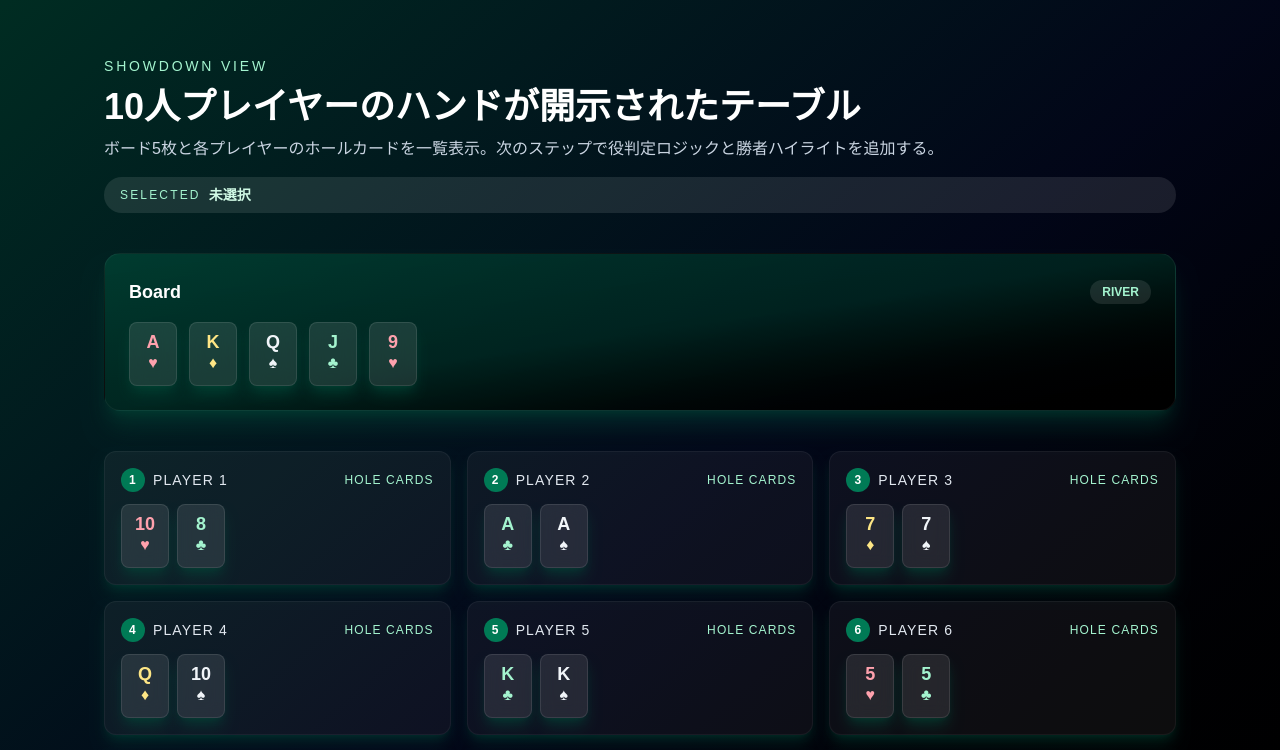
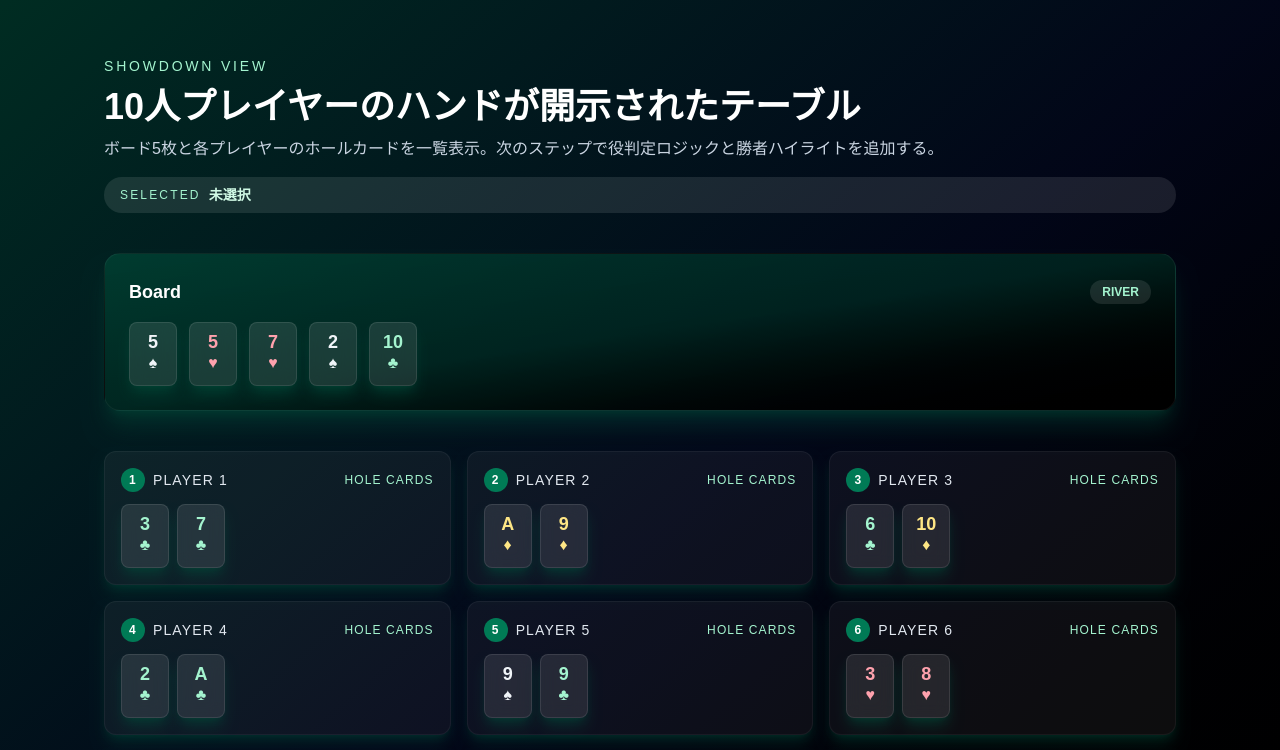
Before and after one commit to gyokuro06/who-the-hell-wins, a Next.js app: page / in a window 1280 px wide. Shown: the top 750 px of the page. Built offline with nearby package versions, Linux system fonts and the light colour scheme.

Commit message:
shuffle cards

```diff
--- a/src/app/page.tsx
+++ b/src/app/page.tsx
@@ -16,27 +16,6 @@ type Player = {
 };
 
 type CardContext = "board" | "hole";
-
-const board: Card[] = [
-  { rank: "A", suit: "hearts" },
-  { rank: "K", suit: "diamonds" },
-  { rank: "Q", suit: "spades" },
-  { rank: "J", suit: "clubs" },
-  { rank: "9", suit: "hearts" },
-];
-
-const players: Player[] = [
-  { seat: 1, name: "Player 1", cards: [{ rank: "10", suit: "hearts" }, { rank: "8", suit: "clubs" }] },
-  { seat: 2, name: "Player 2", cards: [{ rank: "A", suit: "clubs" }, { rank: "A", suit: "spades" }] },
-  { seat: 3, name: "Player 3", cards: [{ rank: "7", suit: "diamonds" }, { rank: "7", suit: "spades" }] },
-  { seat: 4, name: "Player 4", cards: [{ rank: "Q", suit: "diamonds" }, { rank: "10", suit: "spades" }] },
-  { seat: 5, name: "Player 5", cards: [{ rank: "K", suit: "clubs" }, { rank: "K", suit: "spades" }] },
-  { seat: 6, name: "Player 6", cards: [{ rank: "5", suit: "hearts" }, { rank: "5", suit: "clubs" }] },
-  { seat: 7, name: "Player 7", cards: [{ rank: "J", suit: "spades" }, { rank: "2", suit: "diamonds" }] },
-  { seat: 8, name: "Player 8", cards: [{ rank: "4", suit: "clubs" }, { rank: "4", suit: "hearts" }] },
-  { seat: 9, name: "Player 9", cards: [{ rank: "9", suit: "clubs" }, { rank: "3", suit: "hearts" }] },
-  { seat: 10, name: "Player 10", cards: [{ rank: "6", suit: "diamonds" }, { rank: "6", suit: "clubs" }] },
-];
 
 const suitSymbols: Record<Suit, string> = {
   spades: "♠",
@@ -128,8 +107,45 @@ function PlayerCard({
   );
 }
 
+function buildDeck(): Card[] {
+  const ranks = ["A", "K", "Q", "J", "10", "9", "8", "7", "6", "5", "4", "3", "2"];
+  const suits: Suit[] = ["spades", "hearts", "diamonds", "clubs"];
+  const deck: Card[] = [];
+  for (const suit of suits) {
+    for (const rank of ranks) {
+      deck.push({ rank, suit });
+    }
+  }
+  return deck;
+}
+
+function shuffle<T>(arr: T[]): T[] {
+  const copy = [...arr];
+  for (let i = copy.length - 1; i > 0; i -= 1) {
+    const j = Math.floor(Math.random() * (i + 1));
+    [copy[i], copy[j]] = [copy[j], copy[i]];
+  }
+  return copy;
+}
+
+function dealGame(numPlayers = 10) {
+  const deck = shuffle(buildDeck());
+  const board = deck.slice(0, 5);
+  const playerCards = deck.slice(5, 5 + numPlayers * 2);
+  const players: Player[] = Array.from({ length: numPlayers }, (_, idx) => {
+    const offset = idx * 2;
+    return {
+      seat: idx + 1,
+      name: `Player ${idx + 1}`,
+      cards: [playerCards[offset], playerCards[offset + 1]],
+    } as Player;
+  });
+  return { board, players };
+}
+
 export default function Home() {
   const [selectedSeat, setSelectedSeat] = useState<number | null>(null);
+  const [{ board, players }] = useState(() => dealGame());
 
   return (
     <div className="min-h-screen bg-gradient-to-br from-emerald-950 via-slate-950 to-black text-white">
```
Also changed, not shown: 1 other file (tests, documents, lock files or other folders).
